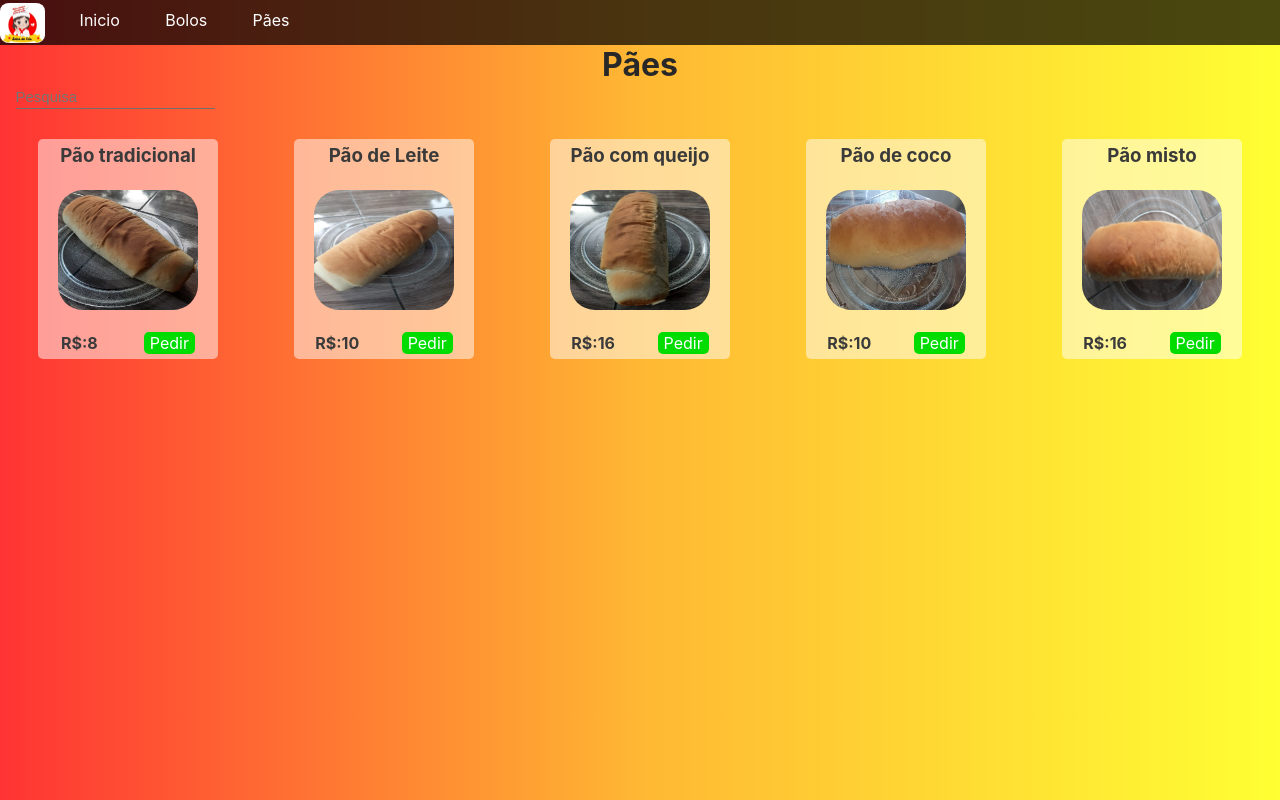
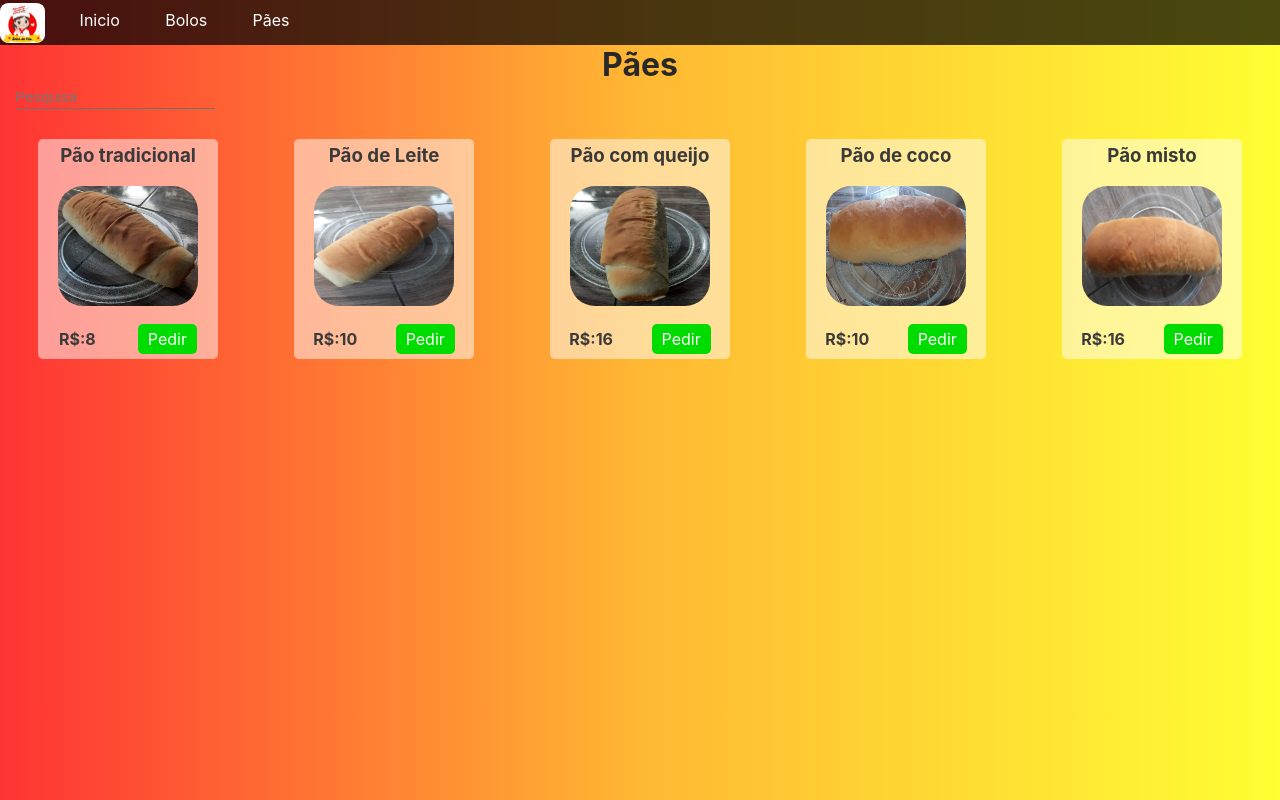
Before and after one commit to FranciscoNeto2909/bolos-da-cris, a React (Create React App) app: page /paes in a window 1280 px wide. Built offline with nearby package versions, Linux system fonts and the light colour scheme.

Commit message:
buy button resized

```diff
--- a/src/components/produtos/card.css
+++ b/src/components/produtos/card.css
@@ -22,7 +22,7 @@
     margin-bottom: 5px;
 }
 .btn-pedidos{
-    padding: 1px 6px;
+    padding: 5px 10px;
     border-radius: 5px;
     background-color: rgb(0, 219, 0);
     color: #fff;
```
